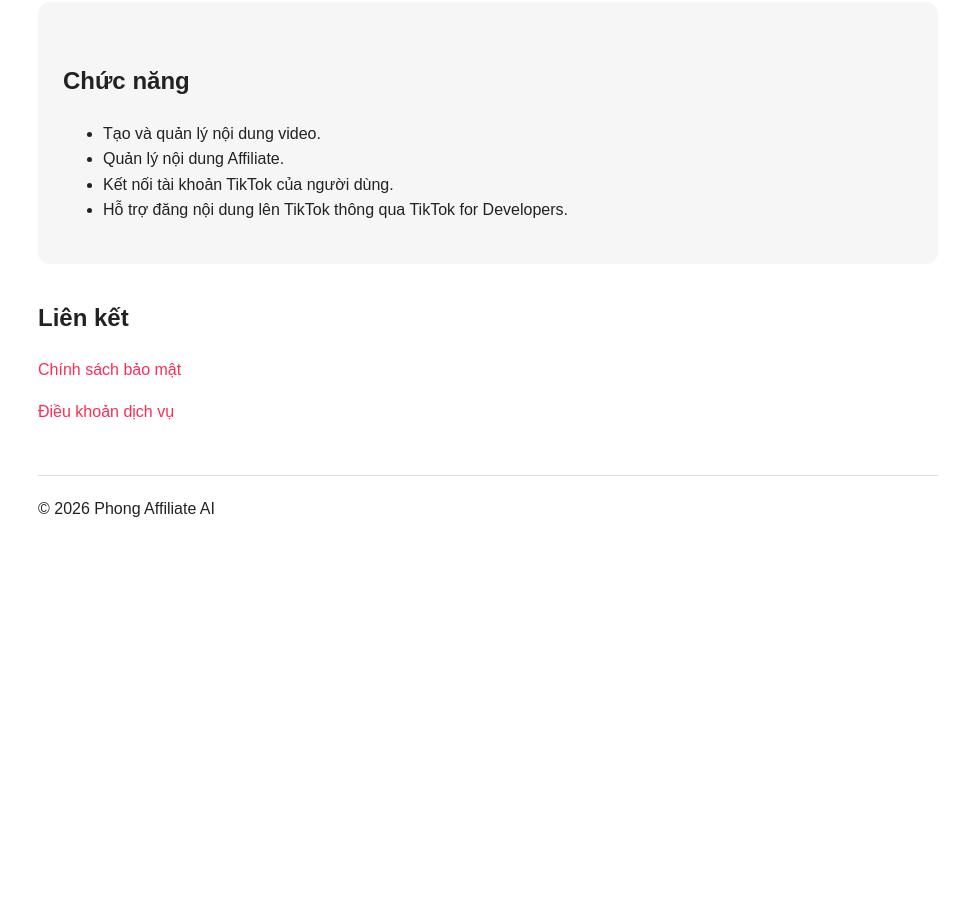
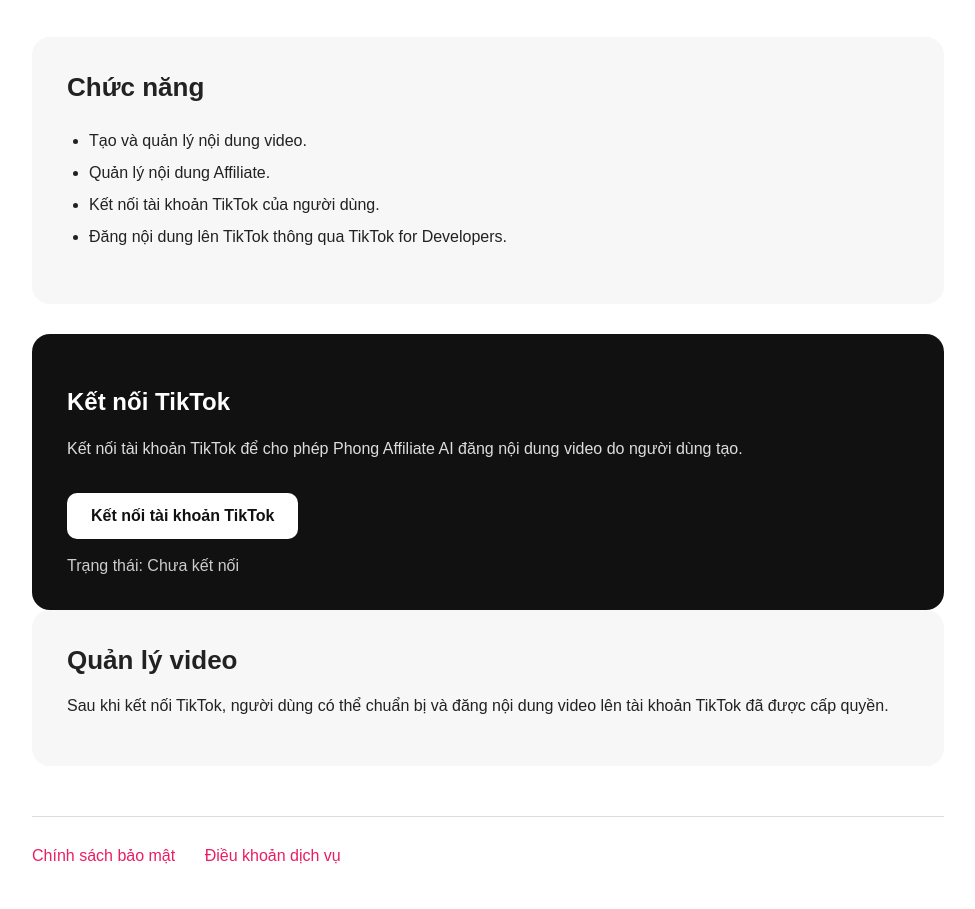
Before and after one commit to vuchanphong6758bit/phong-affiliate-ai, a plain HTML site: page index.html in a window 1280 px wide. Shown: the part 194-1103 px from the top of the page, without its empty margins (152-1127 px from the left). Before the commit the page ends 800 px from the top, so only its background shows below. Drawn offline with Linux system fonts and the light colour scheme.

Commit message:
Refactor index.html structure and styles
Updated the layout and styling of the index.html file, including a new container class and enhanced styles for various elements.

```diff
--- a/index.html
+++ b/index.html
@@ -3,48 +3,182 @@
 <head>
   <meta charset="UTF-8">
   <meta name="viewport" content="width=device-width, initial-scale=1.0">
+
   <title>Phong Affiliate AI</title>
+
   <style>
-body{font-family:Arial,sans-serif;max-width:900px;margin:0 auto;padding:40px 20px;line-height:1.6;color:#222}
-h1{font-size:36px}
-h2{margin-top:35px}
-a{color:#fe2c55;text-decoration:none}
-.box{background:#f6f6f6;padding:25px;border-radius:12px;margin:25px 0}
-footer{margin-top:50px;padding-top:20px;border-top:1px solid #ddd}
+    * {
+      box-sizing: border-box;
+    }
+
+    body {
+      margin: 0;
+      font-family: Arial, Helvetica, sans-serif;
+      background: #ffffff;
+      color: #222222;
+    }
+
+    .container {
+      max-width: 960px;
+      margin: 0 auto;
+      padding: 70px 24px;
+    }
+
+    h1 {
+      font-size: 42px;
+      margin-bottom: 16px;
+    }
+
+    .description {
+      font-size: 18px;
+      line-height: 1.6;
+      color: #555555;
+      margin-bottom: 40px;
+    }
+
+    .card {
+      background: #f7f7f7;
+      border-radius: 18px;
+      padding: 35px;
+      margin-bottom: 30px;
+    }
+
+    .card h2 {
+      margin-top: 0;
+      font-size: 26px;
+    }
+
+    .features {
+      line-height: 2;
+      padding-left: 22px;
+    }
+
+    .tiktok-card {
+      background: #111111;
+      color: white;
+      border-radius: 18px;
+      padding: 35px;
+    }
+
+    .tiktok-card p {
+      color: #dddddd;
+      line-height: 1.6;
+    }
+
+    .button {
+      display: inline-block;
+      margin-top: 15px;
+      padding: 14px 24px;
+      border-radius: 10px;
+      background: white;
+      color: #111111;
+      text-decoration: none;
+      font-weight: bold;
+      cursor: pointer;
+    }
+
+    .button:hover {
+      opacity: 0.9;
+    }
+
+    .status {
+      margin-top: 18px;
+      color: #cccccc;
+    }
+
+    .links {
+      margin-top: 50px;
+      padding-top: 30px;
+      border-top: 1px solid #dddddd;
+    }
+
+    .links a {
+      margin-right: 25px;
+      color: #e91e63;
+      text-decoration: none;
+    }
+
+    footer {
+      margin-top: 50px;
+      color: #777777;
+    }
   </style>
 </head>
+
 <body>
+
+  <div class="container">
 
     <h1>Phong Affiliate AI</h1>
 
-<p>
+    <div class="description">
       Phong Affiliate AI là hệ thống hỗ trợ người dùng tạo,
       quản lý và đăng nội dung video lên TikTok.
-</p>
+    </div>
 
-<div class="box">
+    <div class="card">
+
       <h2>Chức năng</h2>
-<ul>
+
+      <ul class="features">
         <li>Tạo và quản lý nội dung video.</li>
         <li>Quản lý nội dung Affiliate.</li>
         <li>Kết nối tài khoản TikTok của người dùng.</li>
-<li>Hỗ trợ đăng nội dung lên TikTok thông qua TikTok for Developers.</li>
+        <li>Đăng nội dung lên TikTok thông qua TikTok for Developers.</li>
       </ul>
+
     </div>
 
-<h2>Liên kết</h2>
+    <div class="tiktok-card">
+
+      <h2>Kết nối TikTok</h2>
 
       <p>
-<a href="privacy.html">Chính sách bảo mật</a>
+        Kết nối tài khoản TikTok để cho phép Phong Affiliate AI
+        đăng nội dung video do người dùng tạo.
       </p>
 
+      <a
+        class="button"
+        href="/api/tiktok/auth"
+      >
+        Kết nối tài khoản TikTok
+      </a>
+
+      <div class="status">
+        Trạng thái: Chưa kết nối
+      </div>
+
+    </div>
+
+    <div class="card">
+
+      <h2>Quản lý video</h2>
+
       <p>
-<a href="terms.html">Điều khoản dịch vụ</a>
+        Sau khi kết nối TikTok, người dùng có thể chuẩn bị
+        và đăng nội dung video lên tài khoản TikTok đã được cấp quyền.
       </p>
+
+    </div>
+
+    <div class="links">
+
+      <a href="/privacy.html">
+        Chính sách bảo mật
+      </a>
+
+      <a href="/terms.html">
+        Điều khoản dịch vụ
+      </a>
+
+    </div>
 
     <footer>
       © 2026 Phong Affiliate AI
     </footer>
 
+  </div>
+
 </body>
 </html>
```
Lines whose indentation alone changed are shown as unchanged.
